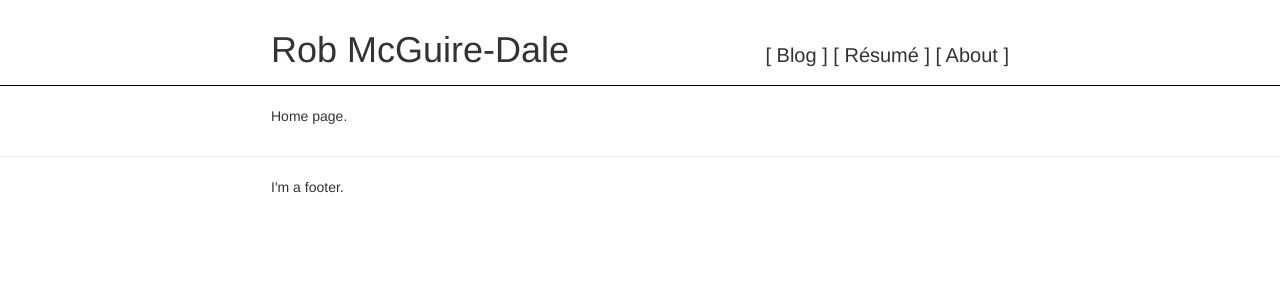
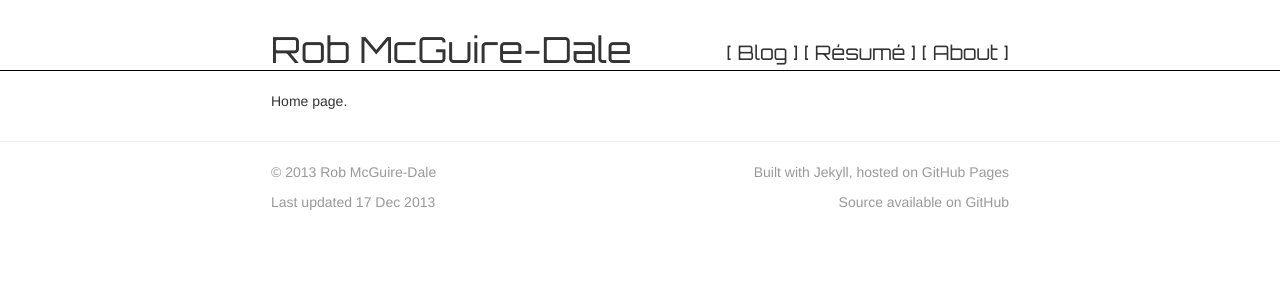
Before and after one commit to robatron/website, a Jekyll site: the page built from index.html, in a window 1280 px wide. Shown: the top 300 px of the page. Built offline with Jekyll 4.4.1, drawn with Linux system fonts in a browser that asks for light colours; Markdown is read by kramdown in place of the engine named in the settings.

Commit message:
Add footer, Orbitron font

```diff
--- a/_layouts/default.html
+++ b/_layouts/default.html
@@ -7,8 +7,9 @@
         <meta name="viewport"
               content="width=device-width, initial-scale=1.0, maximum-scale=1.0, user-scalable=no">
 
-        <title>{{ page.name }} | {{ site.name }}</title>
+        <title>{{ page.name }} | {{ site.long_name }}</title>
 
+        <link rel='stylesheet' href='//fonts.googleapis.com/css?family=Orbitron'>
         <link rel="stylesheet" href="{{ site.baseurl }}/assets/css/bootstrap.min.css">
         <link rel="stylesheet" href="{{ site.baseurl }}/assets/css/default.css">
         <link rel="stylesheet" href="{{ site.baseurl }}/assets/css/syntax.css">
@@ -67,8 +68,24 @@
 
         <hr />
 
-        <footer class="container">
-            I'm a footer.
+        <footer class="text-muted container">
+            <div class="publish-info">
+                <p>
+                    &copy 2013 Rob McGuire-Dale
+                </p>
+                <p>
+                    Last updated {{ site.time | date_to_string }}
+                </p>
+            </div>
+
+            <div class="code-info">
+                <p>
+                    Built with Jekyll, hosted on GitHub Pages
+                </p>
+                <p>
+                    Source available on GitHub
+                </p>
+            </div>
         </footer>
     </body>
 
--- a/assets/css/default.css
+++ b/assets/css/default.css
@@ -14,9 +14,14 @@ colors:
 
 header:
     breakpoints:
-        small_min:  360px
+        small_min:  400px
         medium_min: 480px
-        large_min:  640px
+        large_min:  720px
+
+
+footer:
+    breakpoints:
+        large_min: 640px
 ---
 /** Default styles.
 
@@ -79,9 +84,15 @@ body {
     ------- */
 
 header {
+    font-family: 'Orbitron', sans-serif;
     border-bottom:  1px solid black;
     padding-top:    0;
     padding-bottom: {{ page.grid.padding }};
+    text-align: center;
+}
+
+header .title {
+    font-family: 'Orbitron', sans-serif;
 }
 
 header .title a,
@@ -141,6 +152,8 @@ header nav li.active a {
 
     header {
         padding-top: {{ page.grid.padding | times: 2 }}px;
+        padding-bottom: 0px;
+        text-align: left;
     }
 
     header .header-content {
@@ -154,7 +167,29 @@ header nav li.active a {
     header nav {
         display:    inline;
         position:   absolute;
-        bottom:     0;
+        bottom:     2px;
         right:      {{ page.grid.padding }};
     }
 }
+
+/** Footer
+============================================================================ */
+
+footer {
+    text-align: center;
+}
+
+/** Large
+    ----- */
+@media ( min-width: {{ page.footer.breakpoints.large_min }} ) {
+
+    footer .publish-info {
+        text-align: left;
+        float: left;
+    }
+
+    footer .code-info {
+        text-align: right;
+        float: right;
+    }
+}
```
Also changed, not shown: README.md.
